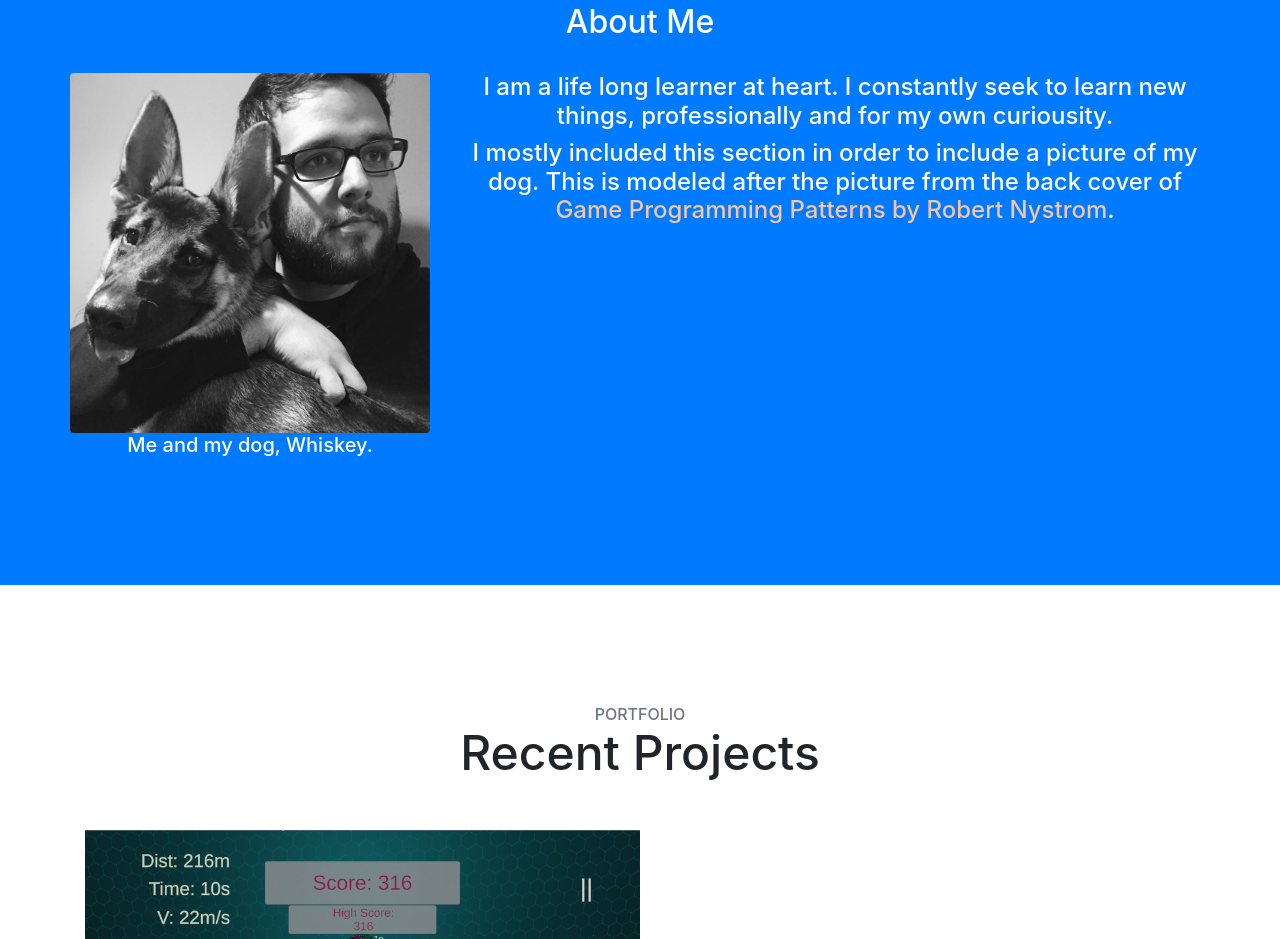
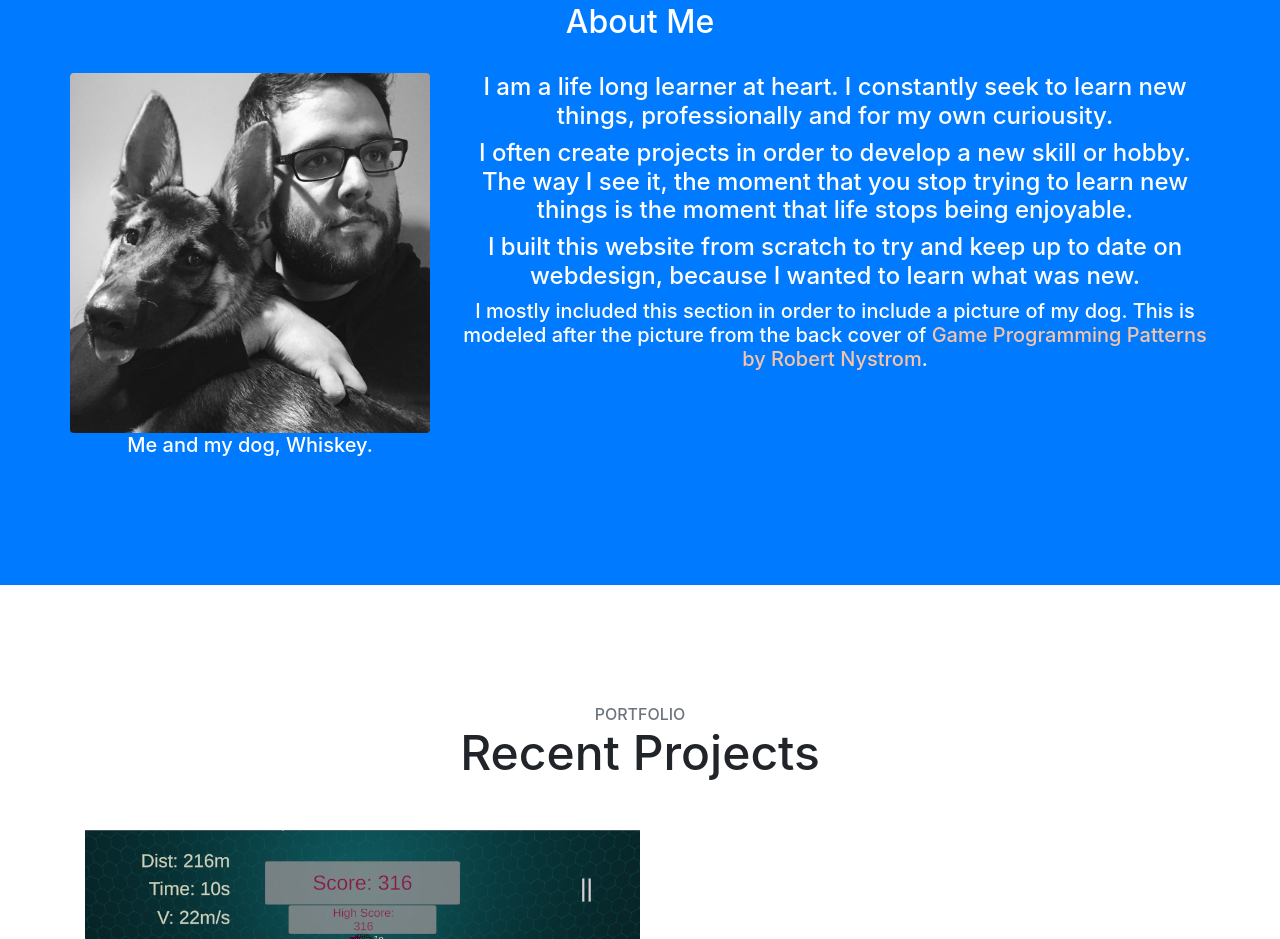
Before and after one commit to whiskethy/cimbyote.github.io, a website with bundled scripts: page index.html in a window 1280 px wide. Shown: the part 3100-4039 px from the top of the page. Built offline with nearby package versions, Linux system fonts and the light colour scheme.

Commit message:
some small updates

```diff
--- a/index.html
+++ b/index.html
@@ -232,9 +232,16 @@
             I am a life long learner at heart. I constantly seek to learn new things, professionally and for my own curiousity.
           </h4>
           <h4>
+            I often create projects in order to develop a new skill or hobby. The way I see it, the moment that you stop trying to learn new things is the moment that
+             life stops being enjoyable.
+          </h4>
+          <h4>
+            I built this website from scratch to try and keep up to date on webdesign, because I wanted to learn what was new.
+          </h4>
+          <h5>
             I mostly included this section in order to include a picture of my dog. This is modeled after the picture from the back cover of <a class="links_Secondary" href="https://www.amazon.com/Game-Programming-Patterns-Robert-Nystrom/dp/0990582906/ref=asc_df_0990582906/?tag=hyprod-20&linkCode=df0&hvadid=312060980065&hvpos=&hvnetw=g&hvrand=14985602089717609344&hvpone=&hvptwo=&hvqmt=&hvdev=c&hvdvcmdl=&hvlocint=&hvlocphy=9021613&hvtargid=pla-450189898485&psc=1">
               Game Programming Patterns by Robert Nystrom</a>.
-          </h4>
+          </h5>
         </div>
       </div>
     </div>
```
